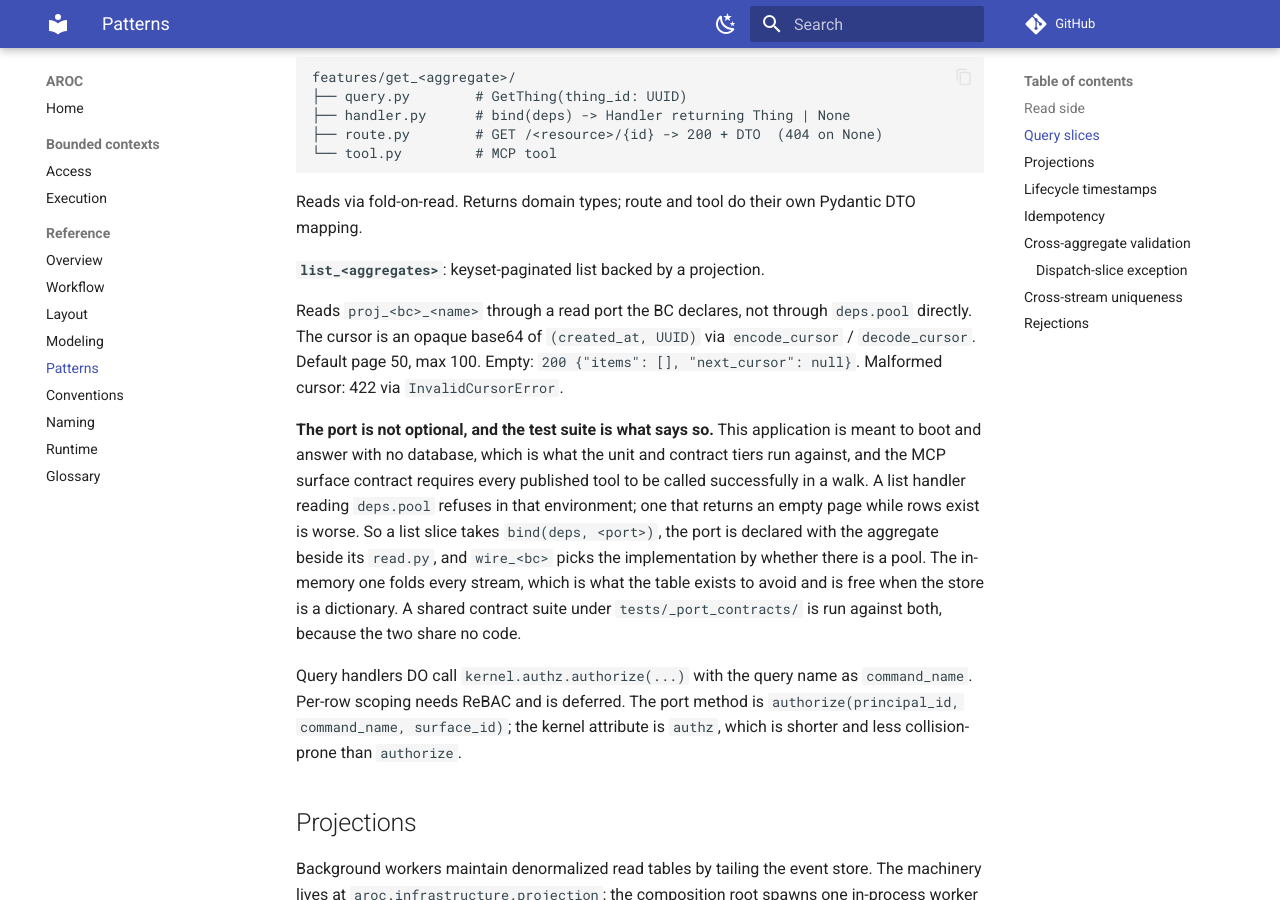
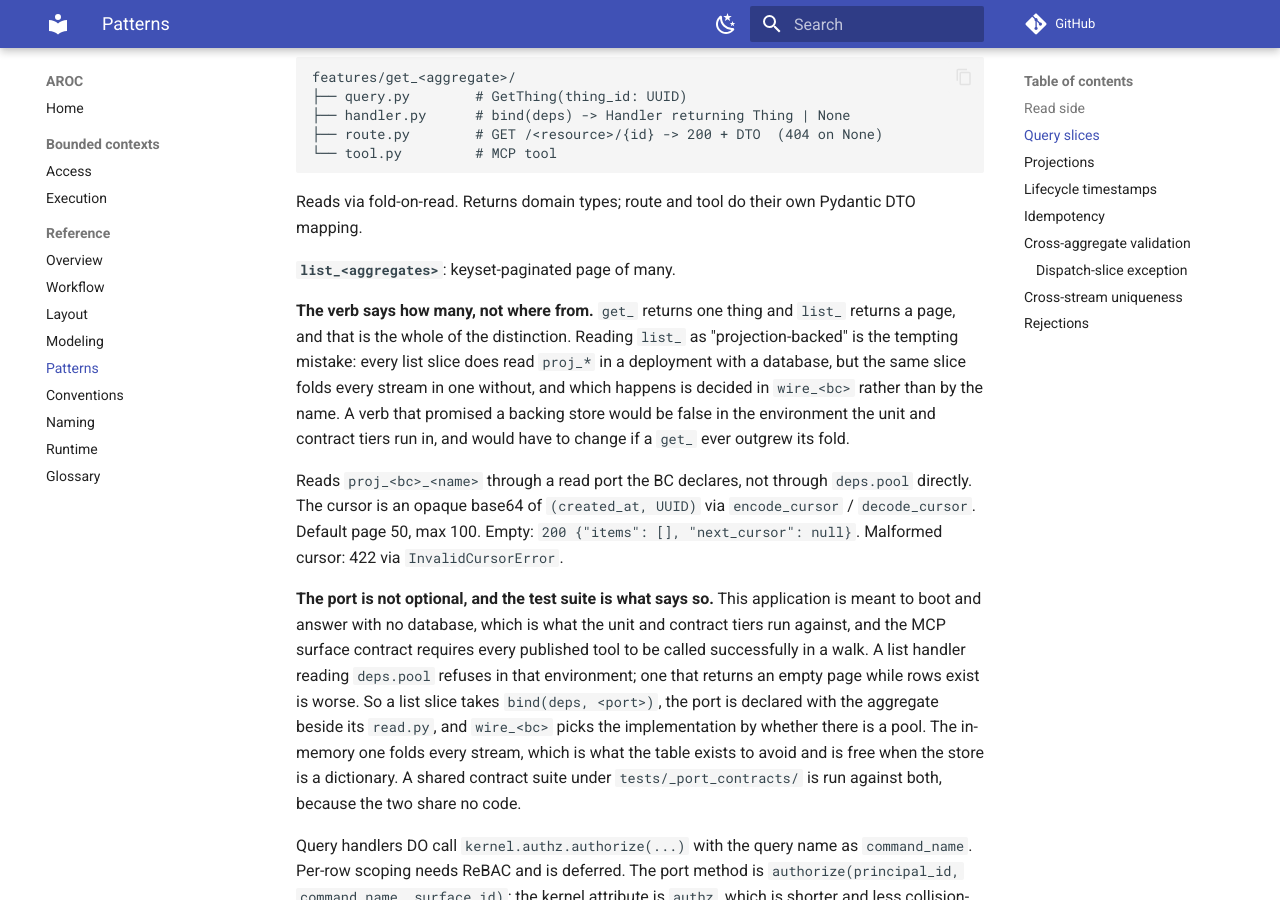
Before and after one commit to open-cora/cora, an MkDocs documentation site: the page built from docs/reference/patterns.md, in a window 1280 px wide and 900 px high, scrolled down 725 px. Built offline with MkDocs 1.6.1 and Material for MkDocs 9.7.7, drawn with Linux system fonts in a browser that asks for light colours; comment, search, counter and statistics services are not loaded.

Commit message:
docs: say that a query verb names how many, not where from
`patterns.md` defined `list_<aggregates>` as "keyset-paginated list backed
by a projection", which reads as a rule tying the verb to the storage. It
is not one, and this repository is already the counter-example: the same
`list_runs` slice reads `proj_execution_run_summary` when there is a pool
and folds every run stream when there is not, chosen in `wire_execution`.
The sentence was therefore false in exactly the environment the unit and
contract tiers run in.

Left alone it invites two mistakes. Someone reads `get_` as a promise of
a fold and hesitates to move one onto a summary row when it outgrows the
stream, and someone writing the next list slice looks for a table before
asking whether the answer needs one.

The distinction the verb does carry is cardinality, which is also the only
one a caller of `GET /runs` or of the MCP tool can act on. That is now what
the page says.

The verbs themselves stay. `read_` would collide with the aggregates' own
`read.py`, `find_` covers searching but not "show me what there is", and
`list_` is the name this shape has everywhere a model has seen a tool
before, which is worth more than a small grammar win on a published name.

Co-Authored-By: Claude Opus 5 (1M context) <noreply@anthropic.com>

```diff
--- a/docs/reference/patterns.md
+++ b/docs/reference/patterns.md
@@ -29,7 +29,9 @@ features/get_<aggregate>/
 
 Reads via fold-on-read. Returns domain types; route and tool do their own Pydantic DTO mapping.
 
-**`list_<aggregates>`**: keyset-paginated list backed by a projection.
+**`list_<aggregates>`**: keyset-paginated page of many.
+
+**The verb says how many, not where from.** `get_` returns one thing and `list_` returns a page, and that is the whole of the distinction. Reading `list_` as "projection-backed" is the tempting mistake: every list slice does read `proj_*` in a deployment with a database, but the same slice folds every stream in one without, and which happens is decided in `wire_<bc>` rather than by the name. A verb that promised a backing store would be false in the environment the unit and contract tiers run in, and would have to change if a `get_` ever outgrew its fold.
 
 Reads `proj_<bc>_<name>` through a read port the BC declares, not through `deps.pool` directly. The cursor is an opaque base64 of `(created_at, UUID)` via `encode_cursor` / `decode_cursor`. Default page 50, max 100. Empty: `200 {"items": [], "next_cursor": null}`. Malformed cursor: 422 via `InvalidCursorError`.
 
```
